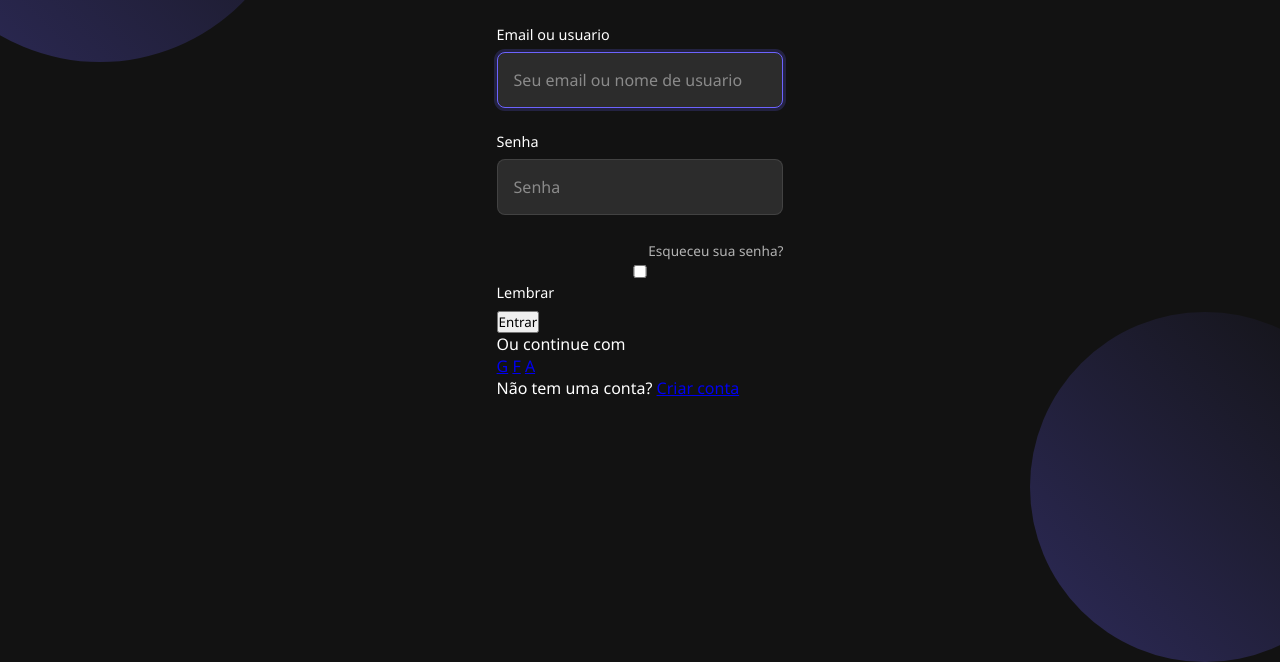
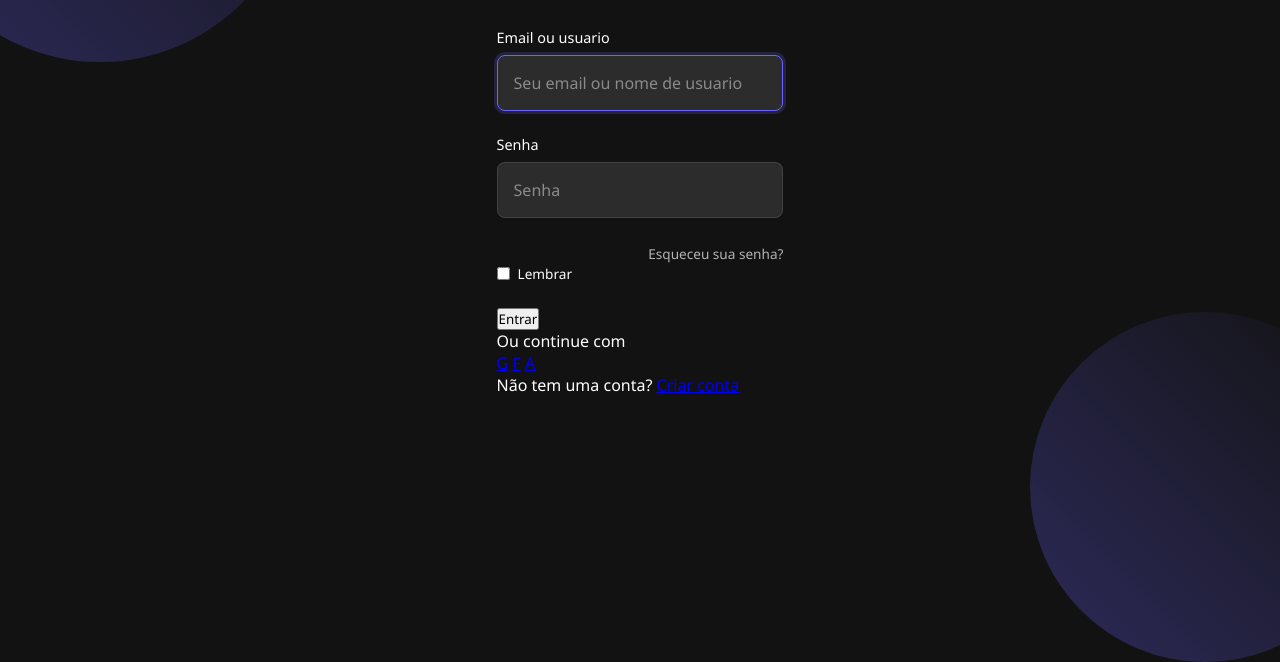
Before and after one commit to NightHudson/tela-de-login, a plain HTML site: page index.html in a window 1280 px wide. Shown: the part 238-900 px from the top of the page. Drawn offline with Linux system fonts and the light colour scheme.

Commit message:
add remember

```diff
--- a/css/login.css
+++ b/css/login.css
@@ -89,3 +89,28 @@ input {
     .forgot-password a:hover {
         color: var(--primary-color);
     }
+
+    .options {
+        display: flex;
+        align-items: center;
+        justify-content: space-between;
+        margin-bottom: 1.5rem;
+    }
+
+    .remember-me {
+        display: flex;
+        align-items: center;
+        cursor: pointer;
+    }
+
+    .remember-me input {
+        width: auto;
+        margin-right: 0.5rem;
+        accent-color: var(--primary-color);
+    }
+
+    .remember-me label {
+        margin-bottom: 0;
+        font-size: 0.85rem;
+        cursor: pointer;
+    }
```
